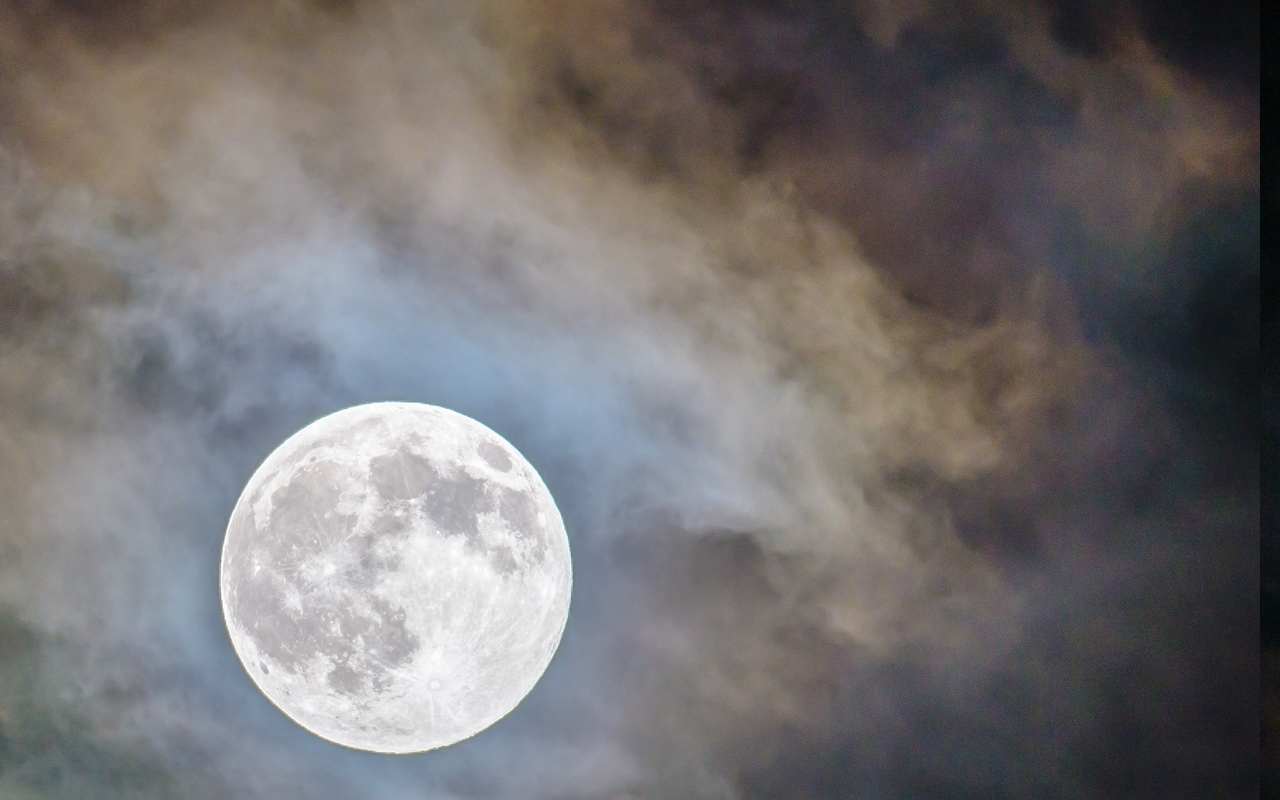
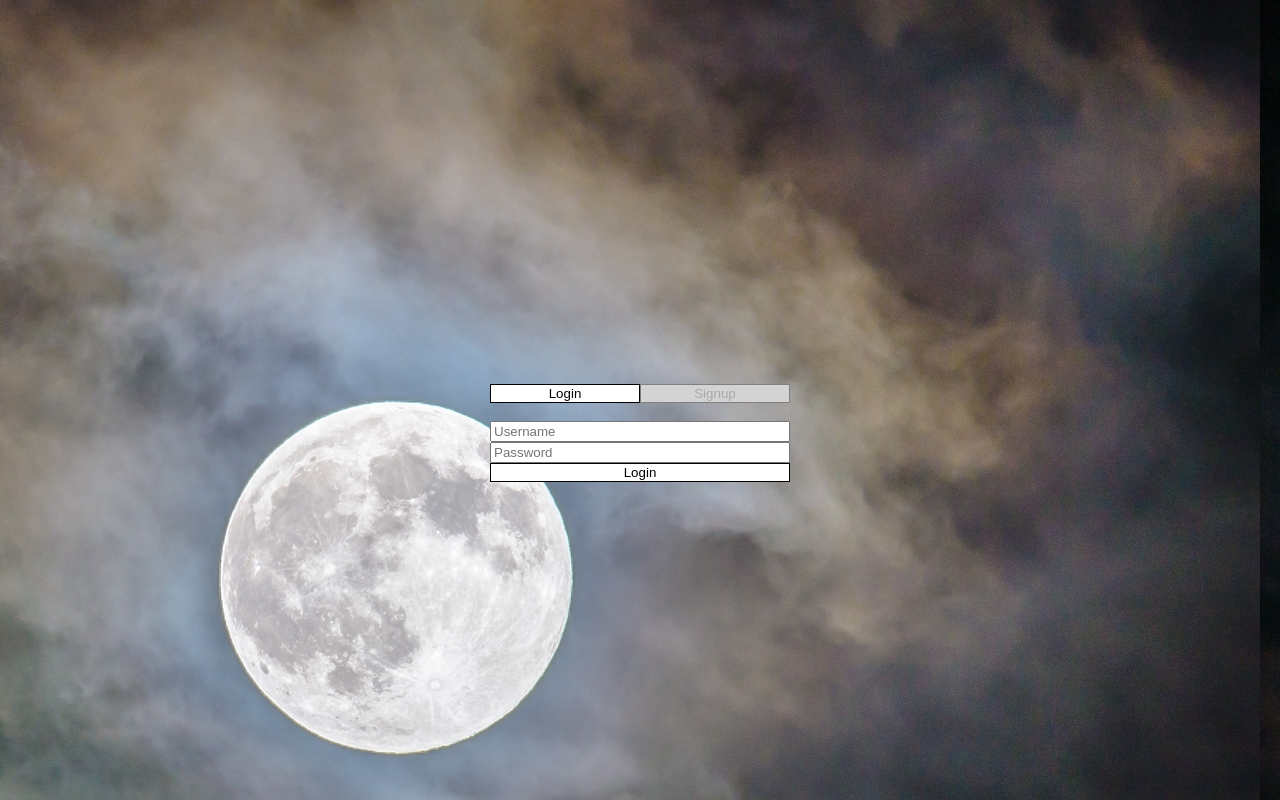
Before and after one commit to snoozzze-team/frontend, a React (Create React App) app: page /login in a window 1280 px wide. Built offline with nearby package versions, Linux system fonts and the light colour scheme.

Commit message:
change route so dashboard is /

```diff
--- a/src/App.js
+++ b/src/App.js
@@ -12,7 +12,7 @@ function App() {
       <div className="App">
         <Route
           exact
-          path="/"
+          path="/login"
           render={props => <AuthModal {...props} isLogin/>}
         />
         <Route
@@ -20,7 +20,7 @@ function App() {
           path="/signup"
           render={props => <AuthModal {...props} />}
         />
-        <PrivateRoute exact path="/dashboard" component={Dashboard} />
+        <PrivateRoute exact path="/" component={Dashboard} />
       </div>
     </UserContext.Provider>
   )
--- a/src/components/PrivateRoute.js
+++ b/src/components/PrivateRoute.js
@@ -14,7 +14,7 @@ function PrivateRoute(props) {
             if(localStorage.getItem("token")){
                 return <Component {...renderProps} />
             }else {
-               return  <Redirect to="/"/>
+               return  <Redirect to="/login"/>
             }
 
         }}/>
```
